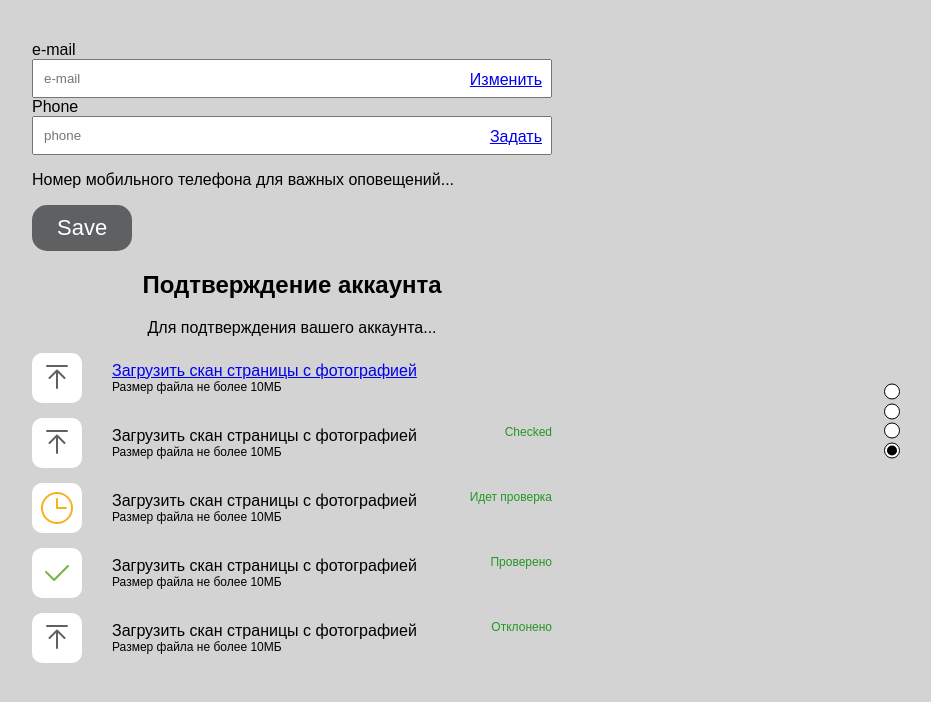
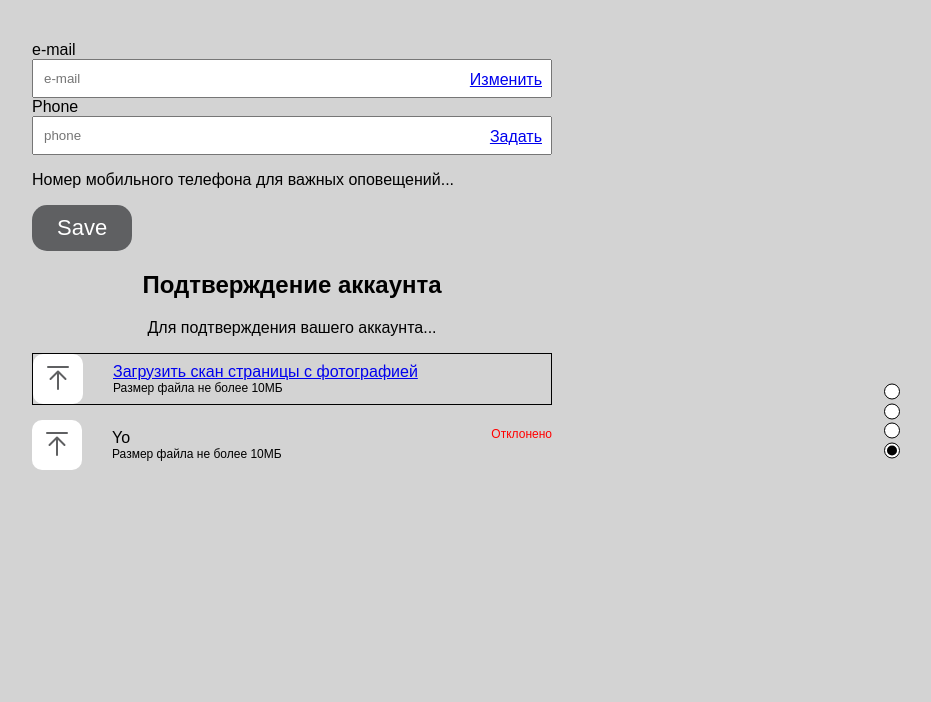
Before and after one commit to cartario/jino, a website built with webpack: page src/template.html in a window 1280 px wide. Both pictures are taken after a click on the item 640 px from the left and 377 px from the top of the page. Shown: the whole page, without its empty margins (348-1279 px from the left). Built offline with nearby package versions, Linux system fonts and the light colour scheme.

Commit message:
handleClickFileinput

```diff
--- a/src/components/Board.js
+++ b/src/components/Board.js
@@ -4,6 +4,7 @@ import SlideWelcome from './slide-welcome';
 import SlideAdvantages from './slide-advantages';
 import SlideBonus from './slide-bonus';
 import SlideTask2 from './slide-task2';
+import Upload from './upload';
 import { featuresData } from '../mock';
 
 class Board {
@@ -19,7 +20,6 @@ class Board {
     render(slidesContainer, SlideBonus);
     render(slidesContainer, SlideTask2);
 
-
     if (slidesContainer) {
       const slides = Array.from(document.querySelectorAll('.slide'));
       const dots = Array.from(document.querySelectorAll('.controls__dot'));
@@ -34,7 +34,17 @@ class Board {
       });
     }
 
+    const handleClickFileInput = () => {
+      const confirmList = document.querySelector('.confirm__list');
 
+      setTimeout(()=>{
+        const uploadComponent = new Upload('Yo', Math.floor(Math.random()+0.5));
+        render(confirmList, uploadComponent);
+      }, 2000)
+    }
+
+    const inputFile = document.querySelector('.upload--input');
+    inputFile.addEventListener('click', handleClickFileInput);
   }
 
   autoShowSlides(){
--- a/src/components/slide-task2.js
+++ b/src/components/slide-task2.js
@@ -9,8 +9,8 @@ class Slide {
     this.upload = this.getItem(uploadSvg,null, 'yo');
   }
 
-  getItem(imgUrl, title, status){
-    const UploadComponent = new Upload(imgUrl, title, status);
+  getItem(title, status){
+    const UploadComponent = new Upload(title, status);
     return UploadComponent.getTemplate();
   }
 
@@ -40,7 +40,7 @@ class Slide {
             <h2>Подтверждение аккаунта</h2>
             <p>Для подтверждения вашего аккаунта...</p>
             <ul class="confirm__list">
-              <li class="confirm__upload upload">
+              <li class="confirm__upload upload upload--input">
                 <div class="upload__icon">
                   <img src=${uploadSvg} alt="uploadIcon"/>
                 </div>
@@ -49,21 +49,6 @@ class Slide {
                   <p class="upload__info">Размер файла не более 10МБ</p>
                 </div>
               </li>
-              <li class="confirm__upload upload">
-                <div class="upload__icon">
-                  <img src=${uploadSvg} alt="uploadIcon"/>
-                </div>
-
-                <div class="upload__text">
-                  <p class="upload__title">Загрузить скан страницы с фотографией</p>
-                  <p class="upload__info">Размер файла не более 10МБ</p>
-
-                </div>
-                <span class="upload__status">Checked</span>
-              </li>
-              ${this.getItem(null, )}
-              ${this.getItem(null, 1)}
-              ${this.getItem(null, 0)}
             </ul>
           </section>
         </div>
@@ -82,5 +67,6 @@ class Slide {
 
 
 
+
 const component = new Slide();
 export default component;
--- a/src/components/upload.js
+++ b/src/components/upload.js
@@ -8,6 +8,7 @@ class Upload {
     this.status = status;
     this.title = title || 'Загрузить скан страницы с фотографией';
     this.statusText = 'Идет проверка';
+    this.className='upload__status';
     this.imgUrl = this.init();
   }
 
@@ -15,9 +16,11 @@ class Upload {
     switch(this.status){
       case 1:
         this.statusText = 'Проверено';
+        this.className = 'upload__status--ok';
         return okSvg;
       case 0:
         this.statusText = 'Отклонено';
+        this.className = 'upload__status--err';
         return uploadSvg;
       default :
         this.statusText = 'Идет проверка';
@@ -36,7 +39,7 @@ class Upload {
       <p class="upload__info">Размер файла не более 10МБ</p>
 
     </div>
-    <span class="upload__status">${this.statusText}</span>
+    <span class=${this.className}>${this.statusText}</span>
   </li>`)
   }
 
@@ -46,6 +49,18 @@ class Upload {
     }
     return this._element;
   }
+
+  rerender() {
+    const oldElement = this.getElement();
+    const parent = oldElement.parentElement;
+    this.removeElement();
+    const newElement = this.getElement();
+    parent.replaceChild(newElement, oldElement);
+  }
+
+  removeElement() {
+    this.element = null;
+  }
 };
 
 export default Upload;
--- a/src/styles/profile.scss
+++ b/src/styles/profile.scss
@@ -36,6 +36,10 @@
   }
 }
 
+.upload--input{
+  border: 1px solid black;
+}
+
 .upload__icon{
     display: flex;
     justify-content: center;
@@ -69,5 +73,21 @@
   right: 0;
   top: 7px;
   font-size: 12px;
+  color: grey;
+}
+
+.upload__status--ok{
+  position: absolute;
+  right: 0;
+  top: 7px;
+  font-size: 12px;
   color: rgb(35, 151, 35);
 }
+
+.upload__status--err{
+  position: absolute;
+  right: 0;
+  top: 7px;
+  font-size: 12px;
+  color: red;
+}
```
Also changed, not shown: src/index.js (line endings or trailing spaces).
